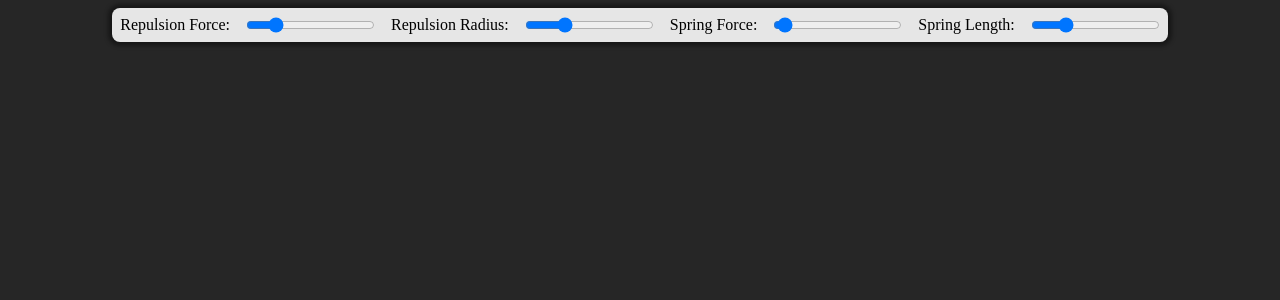
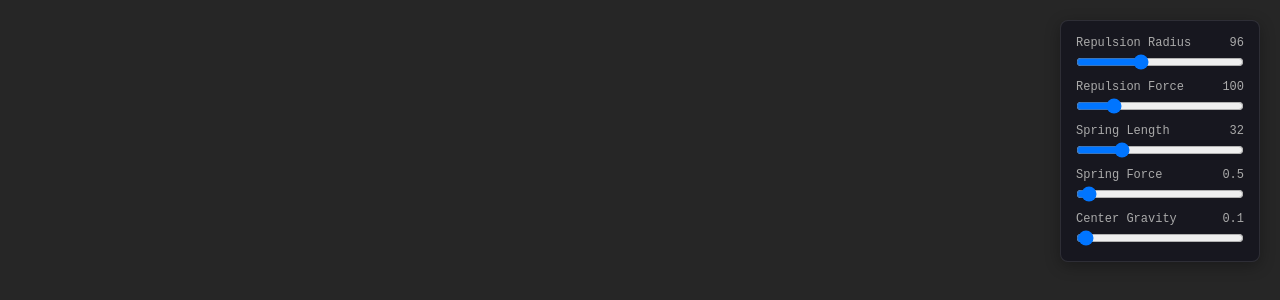
Before and after one commit to MentaalAchtergesteld/collatz-conjecture, a plain HTML site: page index.html in a window 1280 px wide. Drawn offline with Linux system fonts and the light colour scheme.

Commit message:
added better UI

```diff
--- a/index.html
+++ b/index.html
@@ -3,6 +3,7 @@
 <head>
 	<meta charset="UTF-8">
 	<meta name="viewport" content="width=device-width, initial-scale=1.0">
+	<script src="menus.js"></script>
 	<script src="script.js" defer></script>
 	<title>Collatz Conjecture</title>
 </head>
@@ -25,38 +26,7 @@
 			padding: 0;
 			overflow-y: hidden;
 		}
-
-		#controls {
-			position: absolute;
-			top: 0;
-			left: 50;
-
-			margin: 8px;
-			padding: 8px;
-
-			background: hsl(0, 0%, 90%);
-			box-shadow: 0 0px 4px 4px rgba(0, 0, 0, 0.4);
-			border-radius: 8px;
-
-			min-width: 96px;
-
-			display: flex;
-			flex-direction: row;
-			gap: 16px;
-
-			align-items: center;
-		}
 	</style>
 	<canvas id="canvas"></canvas>
-	<div id="controls">
-		<label>Repulsion Force:</label>
-		<input type="range" id="repulsionForce" min="1" max="512" step="1" value="96" />
-		<label>Repulsion Radius:</label>
-		<input type="range" id="repulsionRadius" min="32" max="256" step="1" value="96" />
-		<label>Spring Force:</label>
-		<input type="range" id="springForce" min="0" max="16" step="0.5" value="0.5" />
-		<label>Spring Length:</label>
-		<input type="range" id="springLength" min="1" max="128" step="1" value="32" />
-	</div>
 </body>
 </html>
--- /dev/null
+++ b/menus.js
@@ -0,0 +1,116 @@
+// Top panel, side panels, bottom panel
+// Should be collapsable ?
+// Adding inputs via code
+// Reacting to inputs automatically
+// Adding labels
+
+function injectStyles() {
+	const css = `
+		.qh-container {
+			position: absolute;
+			background: rgba(20, 20, 30, 0.8);
+			backdrop-filter: blur(8px);
+			padding: 15px;
+			border-radius: 8px;
+			display: flex;
+			flex-direction: column;
+			gap: 10px;
+			font-family: monospace;
+			color: white;
+			z-index: 1000;
+			min-width: 200px;
+			box-shadow: 0 4px 15px rgba(0, 0, 0, 0.3);
+			border: 1px solid rgba(255, 255, 255, 0.1);
+		}
+		.qh-top-right { top: 20px; right: 20px; }
+		.qh-top-left  { top: 20px; left: 20px; }
+		.qh-bottom-right { bottom: 20px; right: 20px; }
+		.qh-bottom-left  { bottom: 20px; left: 20px; }
+
+		.qh-row {
+			display: flex;
+			flex-direction: column;
+			gap: 4px;
+		}
+
+		.qh-label {
+			font-size: 12px;
+			color: #aaa;
+			display: flex;
+			justify-content: space-between;
+		}
+
+		.qh-input-group {
+			display: flex;
+			align-items: center;
+			gap: 8px;
+		}
+
+		.qh-slider { flex-grow: 1; cursor: pointer; }
+		.qh-number { width: 50px; background: transparent; border: 1px solid #555; color: white; border-radius: 4px; padding: 2px; }
+
+		.qh-button {
+			background: #4a90e2;
+			border: none;
+			color: white;
+			padding: 8px;
+			border-radius: 4px;
+			cursor: pointer;
+			font-weight: bold;
+			transition: background 0.2s;
+		}
+		.qh-button:hover { background: #357abd; }
+		.qh-button:active { transform: scale(0.98); }
+	`
+
+	const style = document.createElement("style");
+	style.id = "quick-hud-styles";
+	style.textContent = css;
+	document.head.appendChild(style);
+}
+
+class QuickHUD {
+	constructor(position = "top-right") {
+		this.container = document.createElement("div");
+		this.container.className = `qh-container qh-${position}`;
+		document.body.appendChild(this.container);
+
+		if (!document.getElementById("quick-hud-styles")) injectStyles();
+	}
+
+	addRange(label, min, max, value, step, callback) {
+		const row = document.createElement("div");
+		row.className = "qh-row";
+
+		const labelEl = document.createElement("span");
+		labelEl.innerText = label;
+
+		const valueEl = document.createElement("span");
+		valueEl.innerText = value;
+
+		const labelRow = document.createElement("div");
+		labelRow.className = "qh-label";
+
+		labelRow.appendChild(labelEl);
+		labelRow.appendChild(valueEl);
+
+		const input = document.createElement("input");
+		input.type = "range";
+		input.className = "qh-slider";
+		input.min = min;
+		input.max = max;
+		input.step = step;
+		input.value = value;
+
+		input.addEventListener("input", e => {
+			const val = parseFloat(e.target.value);
+			valueEl.innerText = val.toFixed(step < 1 ? 2 : 0);
+			callback(val);
+		});
+
+		row.appendChild(labelRow);
+		row.appendChild(input);
+		this.container.appendChild(row);
+		return this;
+	}
+}
--- a/script.js
+++ b/script.js
@@ -17,34 +17,18 @@ let SPRING_FORCE = 0.5;
 let CENTER_GRAVITY = 0.1;
 let MAX_VEL = 100;
 
+
+const hud = new QuickHUD("top-right");
+
+hud
+	.addRange("Repulsion Radius", 0, 256, REPULSION_RADIUS, 1, (val) => REPULSION_RADIUS = val)
+	.addRange("Repulsion Force",  0, 512, REPULSION_FORCE,  1, (val) => REPULSION_FORCE = val)
+	.addRange("Spring Length",    0, 128, SPRING_LENGTH,    1, (val) => SPRING_LENGTH = val)
+	.addRange("Spring Force",     0, 16,  SPRING_FORCE,   0.1, (val) => SPRING_FORCE = val)
+	.addRange("Center Gravity",   0, 8,   CENTER_GRAVITY, 0.1, (val) => CENTER_GRAVITY = val)
+
 let CENTER_X = canvas.width / 2;
 let CENTER_Y = canvas.height / 2;
-
-const repulsionForceRange = document.getElementById("repulsionForce");
-const repulsionRadiusRange = document.getElementById("repulsionRadius");
-const springForceRange = document.getElementById("springForce");
-const springLengthRange = document.getElementById("springLength");
-
-repulsionForceRange.addEventListener("input", _ => {
-	REPULSION_FORCE = parseInt(repulsionForceRange.value);
-});
-
-repulsionRadiusRange.addEventListener("input", _ => {
-	REPULSION_RADIUS = parseInt(repulsionRadiusRange.value);
-});
-
-springForceRange.addEventListener("input", _ => {
-	SPRING_FORCE = parseInt(springForceRange.value);
-});
-
-springLengthRange.addEventListener("input", _ => {
-	SPRING_LENGTH = parseInt(springLengthRange.value);
-});
-
-repulsionForceRange.value = REPULSION_FORCE;
-repulsionRadiusRange.value = REPULSION_RADIUS;
-springLengthRange.value = SPRING_LENGTH;
-springForceRange.value = SPRING_FORCE;
 
 let nodes = [];
 
```
